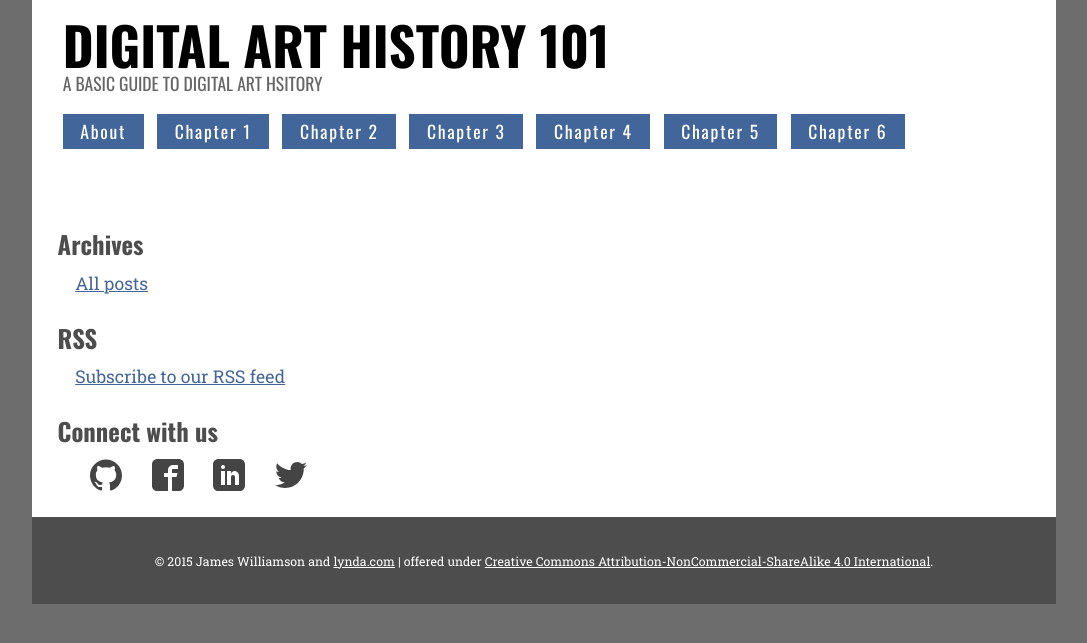
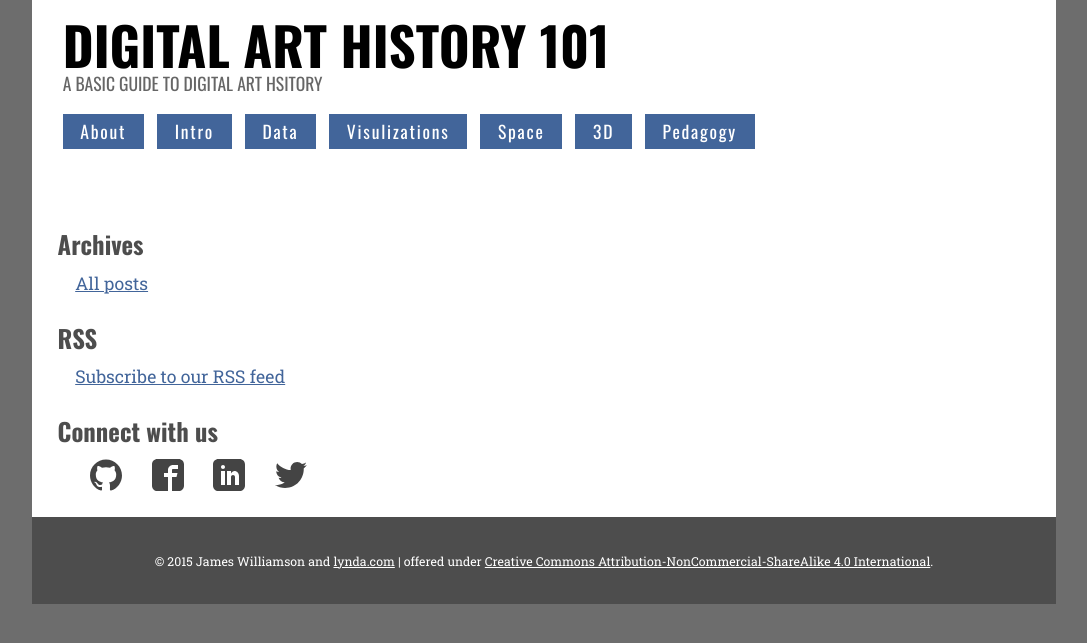
Before and after one commit to ucla-beyond-slide-library/DAH101, a Jekyll site: the page built from index.html, in a window 1280 px wide. Shown: the top 643 px of the page, without its empty margins (96-1183 px from the left). Built offline with Jekyll 4.4.1, drawn with Linux system fonts in a browser that asks for light colours.

Commit message:
menu edits

```diff
--- a/_layouts/default.html
+++ b/_layouts/default.html
@@ -28,12 +28,12 @@
 <label for="menu-toggle" class="toggle-label"><span>menu</span></label>
 <ul class="menu">
   <li><a href="{{site.baseurl}}/About.html" title="About">About</a></li>
-  <li><a href="{{site.baseurl}}/Chapter1.html" title="Chapter1">Chapter 1</a></li>
-  <li><a href="{{site.baseurl}}/Chapter2.html" title="Chapter2">Chapter 2</a></li>
-  <li><a href="{{site.baseurl}}/Chapter3.html" title="Chapter3">Chapter 3</a></li>
-  <li><a href="{{site.baseurl}}/Chapter4.html" title="Chapter4">Chapter 4</a></li>
-  <li><a href="{{site.baseurl}}/Chapter5.html" title="Chapter5">Chapter 5</a></li>
-  <li><a href="{{site.baseurl}}/Chapter6.html" title="Chapter6">Chapter 6</a></li>
+  <li><a href="{{site.baseurl}}/Chapter1.html" title="Chapter1">Intro</a></li>
+  <li><a href="{{site.baseurl}}/Chapter2.html" title="Chapter2">Data</a></li>
+  <li><a href="{{site.baseurl}}/Chapter3.html" title="Chapter3">Visulizations</a></li>
+  <li><a href="{{site.baseurl}}/Chapter4.html" title="Chapter4">Space</a></li>
+  <li><a href="{{site.baseurl}}/Chapter5.html" title="Chapter5">3D</a></li>
+  <li><a href="{{site.baseurl}}/Chapter6.html" title="Chapter6">Pedagogy</a></li>
   </ul>
 </nav>
 </header>
```
Also changed, not shown: default.html (+6 -6 lines).
